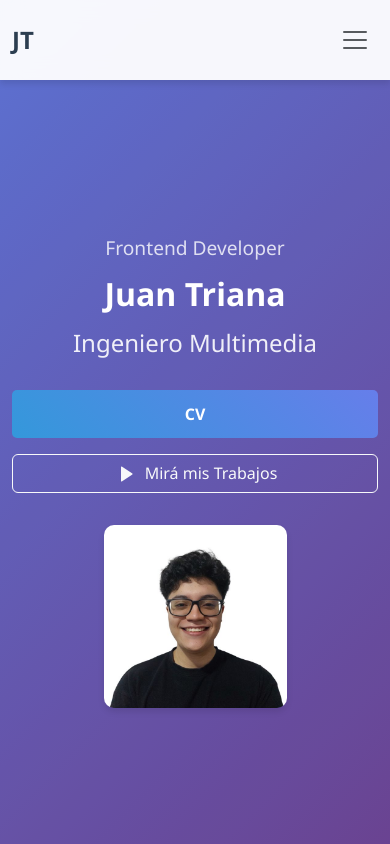
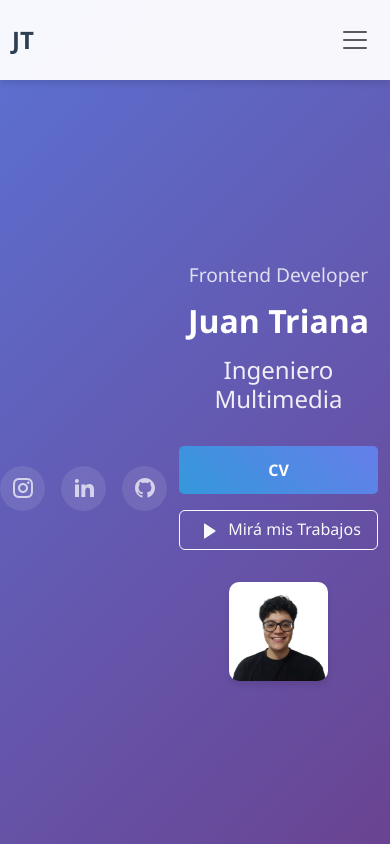
Before and after one commit to JuanTriana27/Linkdin, a React (Create React App) app: page / in a window 390 px wide. Shown: the top 844 px of the page. Built offline with nearby package versions, Linux system fonts and the light colour scheme; no server answers.

Commit message:
social networks

```diff
--- a/src/components/Hero.jsx
+++ b/src/components/Hero.jsx
@@ -1,7 +1,7 @@
 // src/components/Hero.js
 import React from 'react';
 import { Container, Row, Col, Button, Modal } from 'react-bootstrap';
-import { RiPlayFill } from '@remixicon/react';
+import { RiPlayFill, RiInstagramLine, RiGithubFill, RiLinkedinFill } from '@remixicon/react';
 import { useNavigate } from 'react-router-dom';
 import '../../src/styles/Hero.css';
 
@@ -18,6 +18,19 @@ const Hero = () => {
 
     return (
         <section className="hero">
+            {/* Redes Sociales */}
+            <div className="social-icons-hero">
+                <a href="https://www.instagram.com/juan_triiana/" target="_blank" rel="noreferrer">
+                    <RiInstagramLine />
+                </a>
+                <a href="https://www.linkedin.com/in/juan-triana27/" target="_blank" rel="noreferrer">
+                    <RiLinkedinFill />
+                </a>
+                <a href="https://github.com/JuanTriana27" target="_blank" rel="noreferrer">
+                    <RiGithubFill />
+                </a>
+            </div>
+
             <Container>
                 <Row className="align-items-center">
                     <Col lg={6} className="hero-text">
--- a/src/styles/Hero.css
+++ b/src/styles/Hero.css
@@ -84,3 +84,58 @@
         justify-content: center;
     }
 }
+
+/* src/styles/Hero.css - AGREGAR ESTOS ESTILOS */
+
+.hero {
+    position: relative;
+    /* Para posicionar las redes sociales de forma absoluta */
+}
+
+.social-icons-hero {
+    position: absolute;
+    left: 2rem;
+    top: 50%;
+    transform: translateY(-50%);
+    display: flex;
+    flex-direction: column;
+    gap: 1rem;
+    z-index: 10;
+}
+
+.social-icons-hero a {
+    color: rgba(255, 255, 255, 0.7);
+    font-size: 1.5rem;
+    transition: var(--transition);
+    display: flex;
+    align-items: center;
+    justify-content: center;
+    width: 40px;
+    height: 40px;
+    border-radius: 50%;
+    background: rgba(255, 255, 255, 0.1);
+    backdrop-filter: blur(10px);
+}
+
+.social-icons-hero a:hover {
+    color: white;
+    background: rgba(255, 255, 255, 0.2);
+    transform: translateY(-3px);
+}
+
+/* Responsive para redes sociales en Hero */
+@media (max-width: 768px) {
+    .social-icons-hero {
+        position: static;
+        flex-direction: row;
+        justify-content: center;
+        margin-top: 2rem;
+        transform: none;
+    }
+
+    .social-icons-hero a {
+        width: 45px;
+        height: 45px;
+        font-size: 1.3rem;
+    }
+}
```
